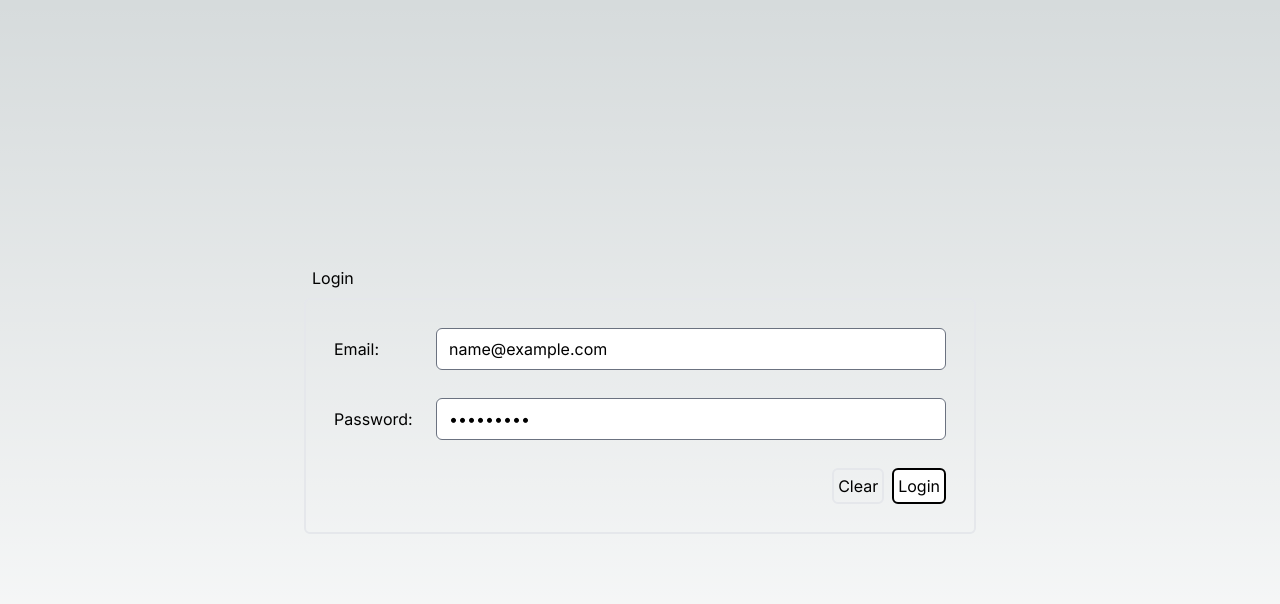
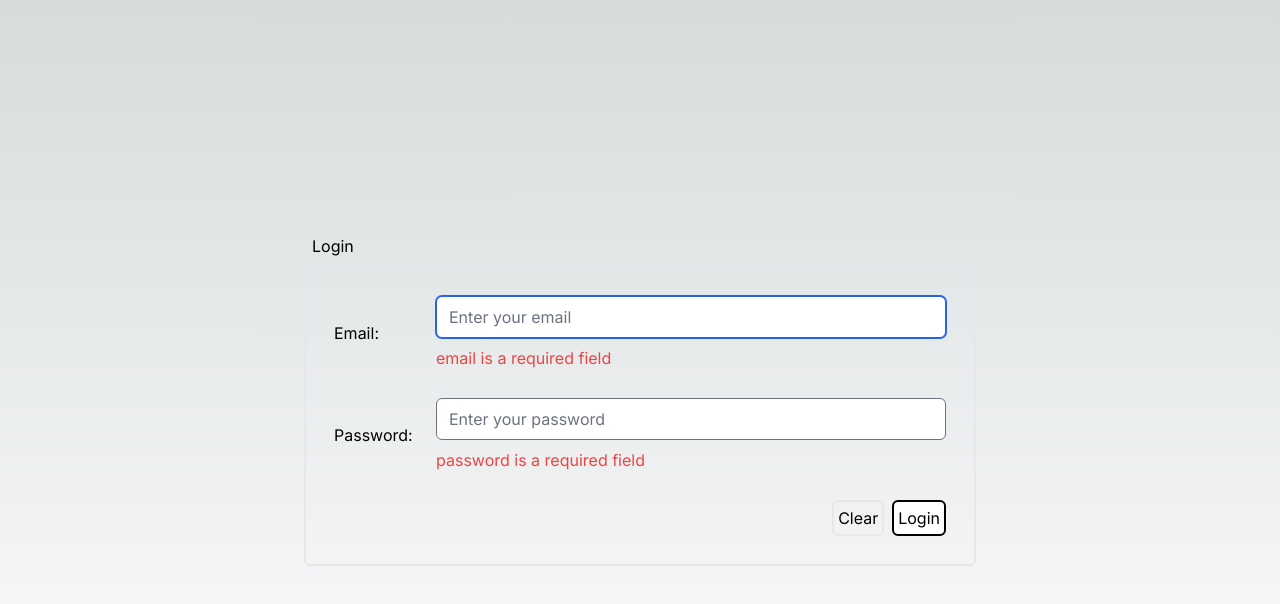
Before and after one commit to DanDaMan23/dating-site-next-js, a Next.js app: page /authentication/login in a window 1280 px wide. Both pictures are taken after typing "name@example.com", "Sample123" into the empty fields and a click on the button "Clear". Shown: the top 604 px of the page. Built offline with nearby package versions, Linux system fonts and the light colour scheme; no server answers.

Commit message:
Implemented error handling and messages

```diff
--- a/src/app/authentication/login/login-form.tsx
+++ b/src/app/authentication/login/login-form.tsx
@@ -20,13 +20,17 @@ export default function LoginForm({ loginHandler }: LoginFormProps) {
   const {
     register,
     handleSubmit,
+    reset,
     formState: { errors }
   } = useForm<FormData>({
     resolver: yupResolver(schema)
   })
+
   const submitHandler = (data: FormData) => {
     loginHandler(data.email, data.password)
   }
+
+  const resetFormHandler = () => reset()
 
   return (
     <form
@@ -35,26 +39,39 @@ export default function LoginForm({ loginHandler }: LoginFormProps) {
     >
       <div className='flex flex-col lg:flex-row lg:justify-between lg:items-center gap-2'>
         <label htmlFor='email'>{text.form.email.label}:</label>
+        <div className='flex flex-col gap-2 w-auto lg:w-10/12'>
           <input
             {...register("email")}
             type='email'
-          className='rounded-md w-auto lg:w-10/12 text-black'
+            className='rounded-md w-full text-black'
             placeholder={text.form.email.placeholder}
           />
+          {errors.email && (
+            <p className='text-red-500'>{errors.email.message}</p>
+          )}
+        </div>
       </div>
 
       <div className='flex flex-col lg:flex-row lg:justify-between lg:items-center gap-2'>
         <label htmlFor='password'>{text.form.password.label}:</label>
+        <div className='flex flex-col gap-2 w-auto lg:w-10/12'>
           <input
             {...register("password")}
             type='password'
-          className='rounded-md w-auto lg:w-10/12 text-black'
+            className='rounded-md w-full text-black'
             placeholder={text.form.password.placeholder}
           />
+          {errors.password && (
+            <p className='text-red-500'>{errors.password.message}</p>
+          )}
+        </div>
       </div>
 
       <div className='flex justify-end gap-2'>
-        <button className='border-solid border-2 p-1 rounded-md'>
+        <button
+          className='border-solid border-2 p-1 rounded-md'
+          onClick={resetFormHandler}
+        >
           {text.form.buttons.reset}
         </button>
         <button
```
Lines whose indentation alone changed are shown as unchanged.
